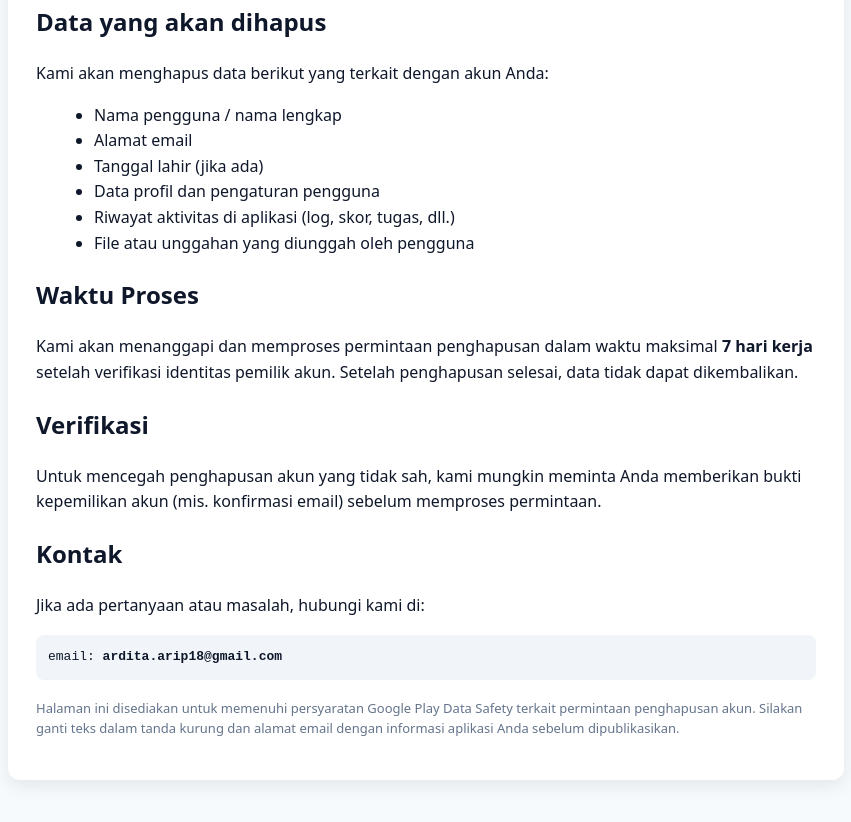
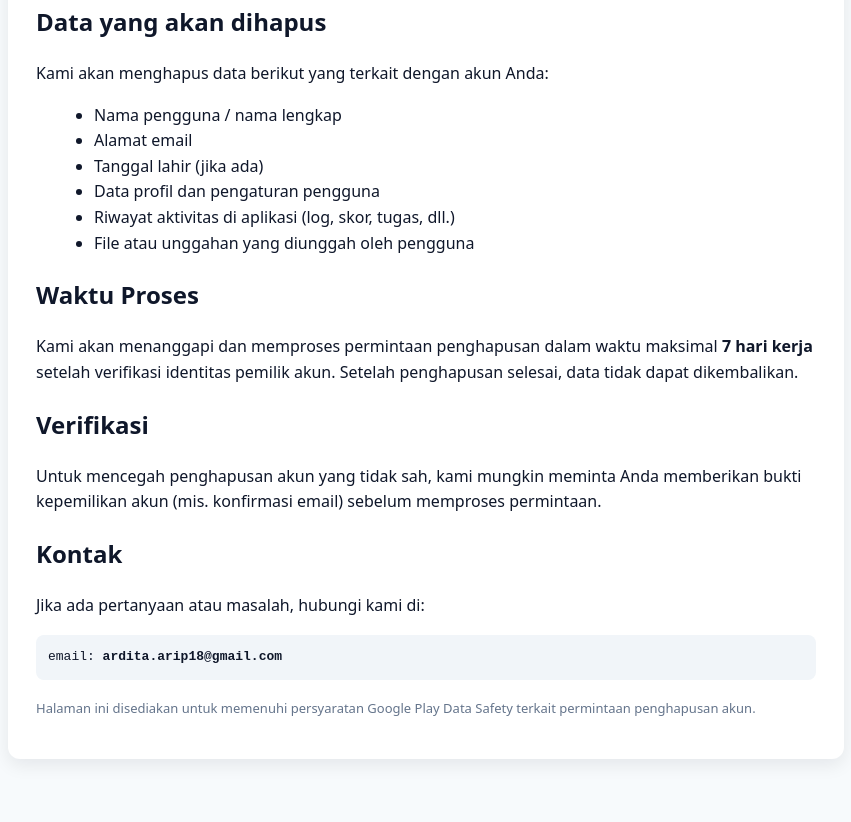
Before and after one commit to L4lu4rdit44rip/delete-account, a plain HTML site: page index.html in a window 1280 px wide. Shown: the part 575-1397 px from the top of the page, without its empty margins (214-1065 px from the left). Drawn offline with Linux system fonts and the light colour scheme.

Commit message:
Update index.html

```diff
--- a/index.html
+++ b/index.html
@@ -122,9 +122,7 @@ email: <strong>ardita.arip18@gmail.com</strong>
       <footer>
         <p>
           Halaman ini disediakan untuk memenuhi persyaratan Google Play Data
-          Safety terkait permintaan penghapusan akun. Silakan ganti teks dalam
-          tanda kurung dan alamat email dengan informasi aplikasi Anda sebelum
-          dipublikasikan.
+          Safety terkait permintaan penghapusan akun.
         </p>
       </footer>
     </div>
```
